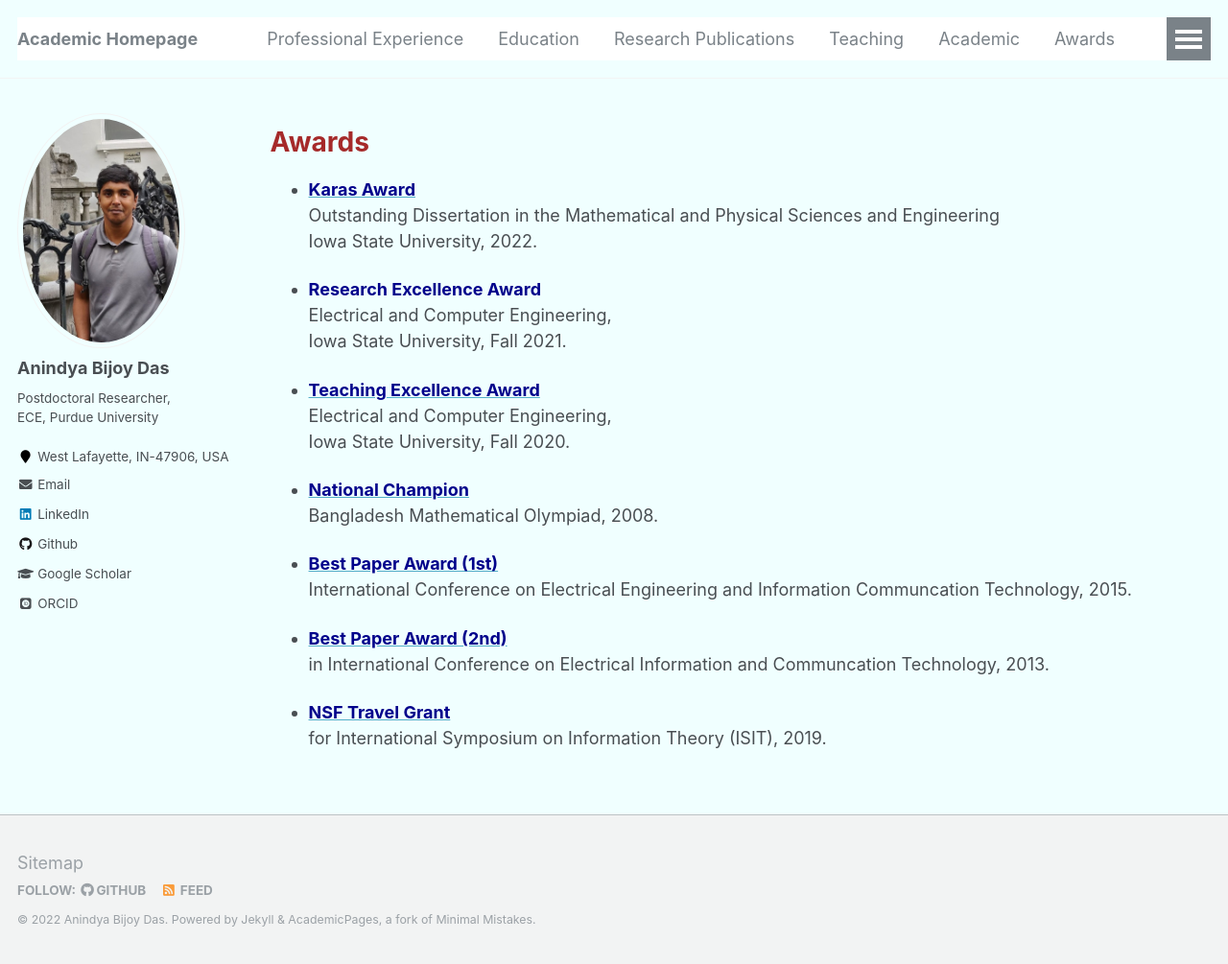
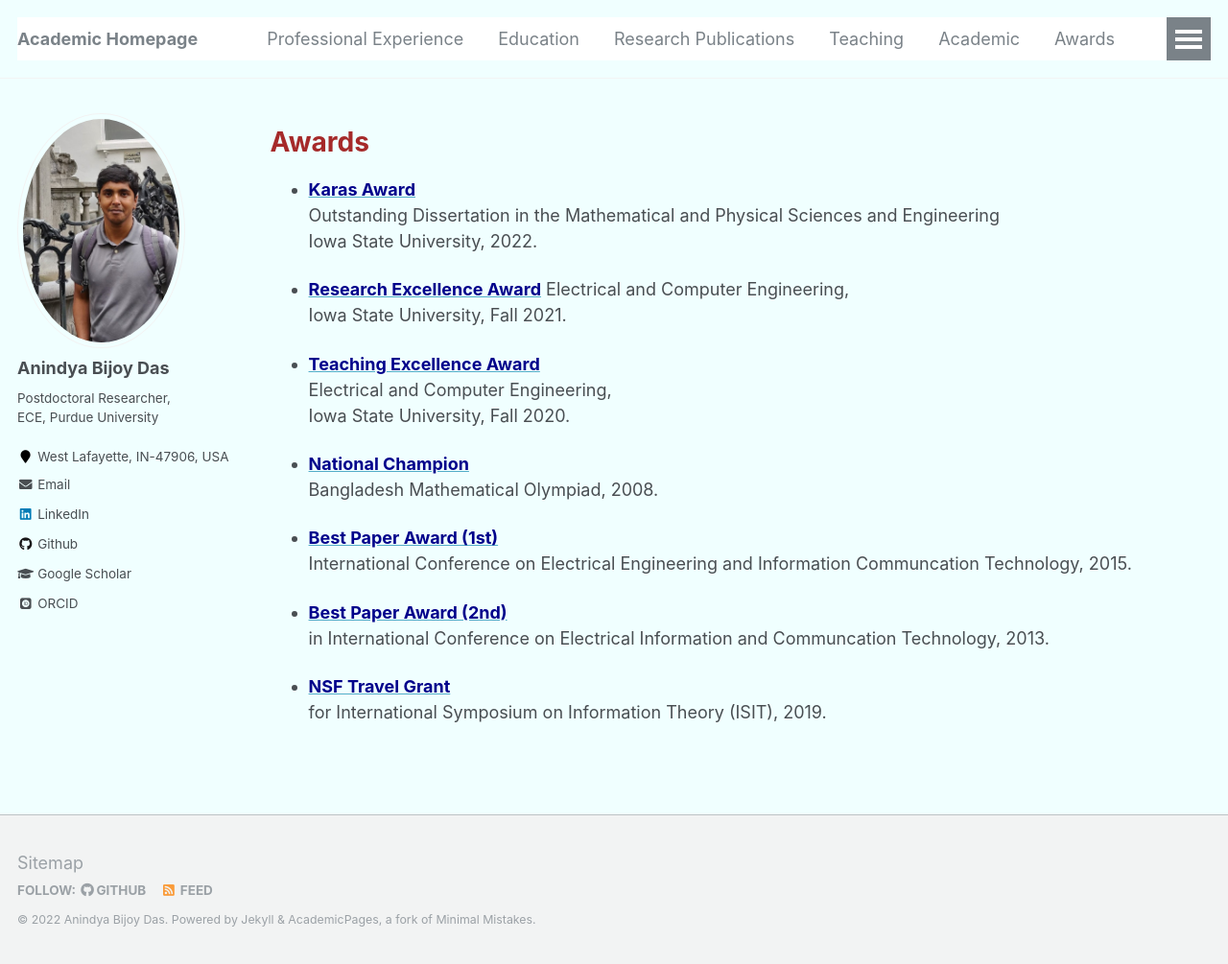
Before and after one commit to anindyabijoydas/portfolio, a Jekyll site: the page built from _pages/awards.md, in a window 1280 px wide and 1005 px high. Shown: the whole window at 96% size. Built offline with Jekyll 4.4.1, drawn with Linux system fonts in a browser that asks for light colours; some web fonts are replaced.

Commit message:
Update awards.md

```diff
--- a/_pages/awards.md
+++ b/_pages/awards.md
@@ -16,7 +16,7 @@ redirect_from:
 ======
 * [<span style="color: #00008B">**Karas Award**</span>](https://www.dropbox.com/s/9ja0s2neh3rgw02/Anindya%20Bijoy%20Das%20Karas.pdf?dl=0) <br/> Outstanding Dissertation in the Mathematical and Physical Sciences and Engineering <br/> Iowa State University, 2022.
 
-* <span style="color: #00008B">**Research Excellence Award**</span> <br/> Electrical and Computer Engineering, <br/> Iowa State University, Fall 2021.
+* [<span style="color: #00008B">**Research Excellence Award**</span>](https://www.dropbox.com/s/kgn1r5njpj4t01o/rea.jpg?dl=0) Electrical and Computer Engineering, <br/> Iowa State University, Fall 2021.
 
 * [<span style="color: #00008B">**Teaching Excellence Award**</span>](https://drive.google.com/file/d/1tMAKjTcr7XTrSTiW3s3duJ7lgPGsW2Pg/view) <br/> Electrical and Computer Engineering, <br/> Iowa State University, Fall 2020.
 
```
